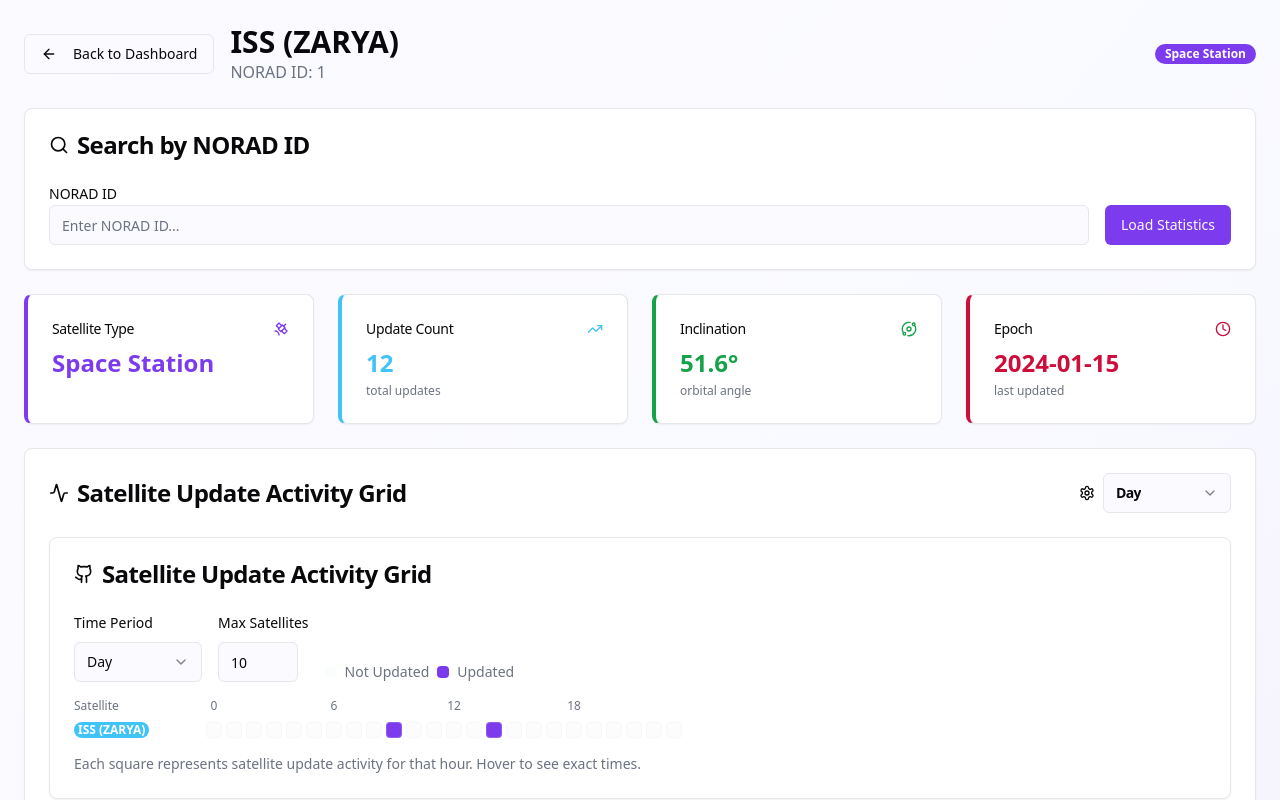
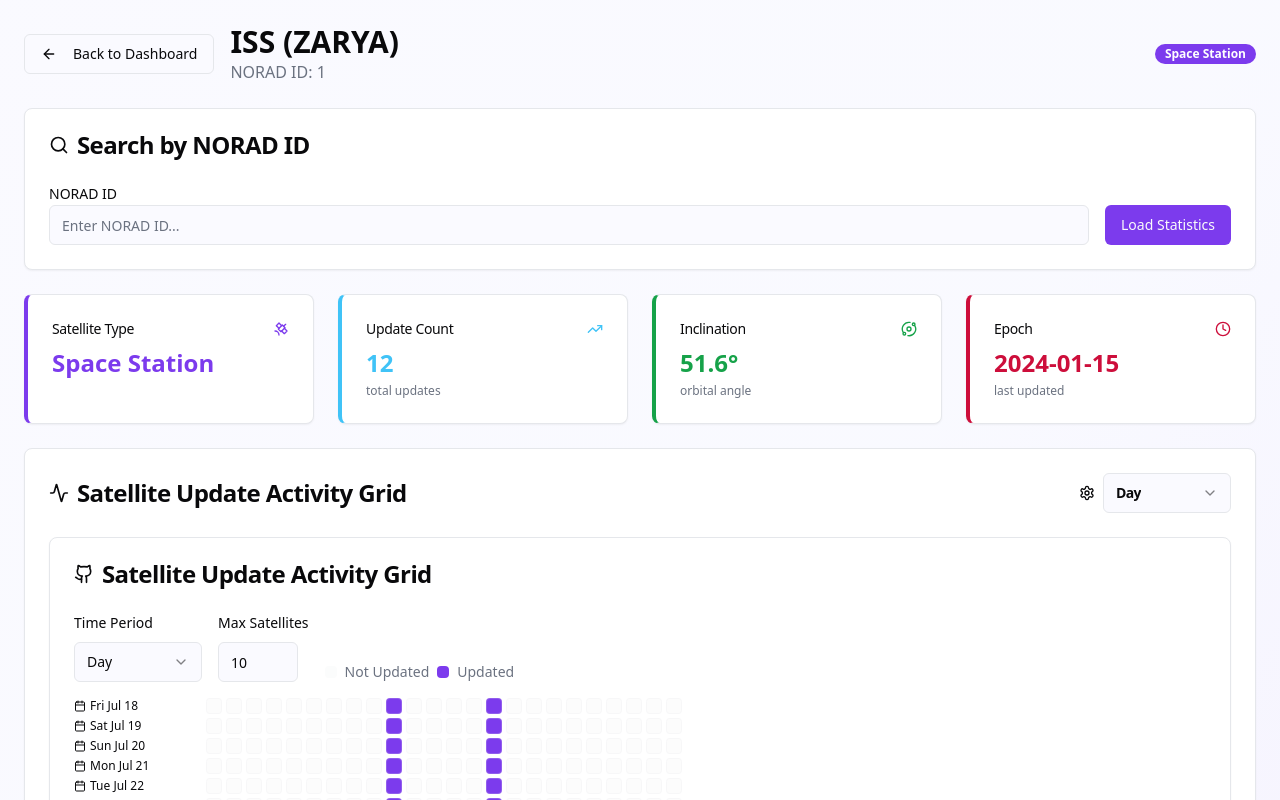
Before and after one commit to SravanKumarPotharaju/TLE_COMP_DASHBOARD, a React (Vite) app: page /satellite/1 in a window 1280 px wide. Shown: the top 800 px of the page. Built offline with nearby package versions, Linux system fonts and the light colour scheme.

Commit message:
Update activity grid layout
Update satellite activity grid to display each day as a row with 24 hourly grids, including date and day information.

```diff
--- a/src/components/dashboard/ContributionGrid.tsx
+++ b/src/components/dashboard/ContributionGrid.tsx
@@ -4,11 +4,18 @@ import { Badge } from '@/components/ui/badge';
 import { Select, SelectContent, SelectItem, SelectTrigger, SelectValue } from '@/components/ui/select';
 import { Input } from '@/components/ui/input';
 import { Label } from '@/components/ui/label';
-import { Github, Activity } from 'lucide-react';
+import { Github, Activity, Calendar } from 'lucide-react';
 import { TLEData } from '@/pages/Dashboard';
 
 interface ContributionGridProps {
   data: TLEData[];
+}
+
+interface DayData {
+  index: number;
+  date: string;
+  dayName: string;
+  fullDate: string;
 }
 
 export const ContributionGrid: React.FC<ContributionGridProps> = ({ data }) => {
@@ -16,7 +23,7 @@ export const ContributionGrid: React.FC<ContributionGridProps> = ({ data }) => {
   const [maxSatellites, setMaxSatellites] = useState<number>(10);
   const [hoveredCell, setHoveredCell] = useState<{
     satellite: string;
-    day?: number;
+    dayData?: DayData;
     hour: number;
     isUpdated: boolean;
     updateTimes: string[];
@@ -26,10 +33,34 @@ export const ContributionGrid: React.FC<ContributionGridProps> = ({ data }) => {
   const hours = Array.from({ length: 24 }, (_, i) => i);
 
   // Generate days based on time period
-  const getDays = () => {
-    if (timePeriod === 'day') return [0];
-    if (timePeriod === 'week') return Array.from({ length: 7 }, (_, i) => i);
-    return Array.from({ length: 30 }, (_, i) => i);
+  const getDays = (): DayData[] => {
+    if (timePeriod === 'day') {
+      // Show last 7 days for day view
+      return Array.from({ length: 7 }, (_, i) => {
+        const date = new Date();
+        date.setDate(date.getDate() - (6 - i));
+        return {
+          index: i,
+          date: date.toISOString().split('T')[0],
+          dayName: date.toLocaleDateString('en-US', { weekday: 'short' }),
+          fullDate: date.toLocaleDateString('en-US', { month: 'short', day: 'numeric' })
+        };
+      });
+    }
+    if (timePeriod === 'week') {
+      return Array.from({ length: 7 }, (_, i) => ({
+        index: i,
+        date: `Week Day ${i + 1}`,
+        dayName: ['Sun', 'Mon', 'Tue', 'Wed', 'Thu', 'Fri', 'Sat'][i],
+        fullDate: `Day ${i + 1}`
+      }));
+    }
+    return Array.from({ length: 30 }, (_, i) => ({
+      index: i,
+      date: `Day ${i + 1}`,
+      dayName: `D${i + 1}`,
+      fullDate: `Day ${i + 1}`
+    }));
   };
 
   // Binary color for updated/not updated
@@ -51,29 +82,12 @@ export const ContributionGrid: React.FC<ContributionGridProps> = ({ data }) => {
   };
 
   // Calculate updates per satellite per hour/day with exact times
-  const getUpdatesForCell = (satellite: TLEData, day: number, hour: number) => {
-    // Filter updates for specific day and hour based on time period
-    let relevantUpdates = satellite.updates;
-
-    if (timePeriod === 'week' || timePeriod === 'month') {
-      // For week/month view, filter by day first
-      relevantUpdates = satellite.updates.filter(update => {
-        // Simulate day-based filtering (in real app, parse update.date)
-        return Math.floor(Math.random() * getDays().length) === day;
-      });
-    }
-
-    const hourUpdates = relevantUpdates.filter(update => update.hour === hour);
+  const getUpdatesForCell = (satellite: TLEData, dayIndex: number, hour: number) => {
+    const hourUpdates = satellite.updates.filter(update => update.hour === hour);
     return {
       isUpdated: hourUpdates.length > 0,
       times: hourUpdates.map(update => `${update.time}:${Math.floor(Math.random() * 60).toString().padStart(2, '0')}:${Math.floor(Math.random() * 60).toString().padStart(2, '0')}`)
     };
-  };
-
-  const getDayLabel = (day: number) => {
-    if (timePeriod === 'day') return 'Today';
-    if (timePeriod === 'week') return ['Sun', 'Mon', 'Tue', 'Wed', 'Thu', 'Fri', 'Sat'][day];
-    return `Day ${day + 1}`;
   };
 
   const filteredData = data.slice(0, maxSatellites);
@@ -127,56 +141,29 @@ export const ContributionGrid: React.FC<ContributionGridProps> = ({ data }) => {
 
         {/* Grid */}
         <div className="overflow-x-auto">
-          <div className="min-w-max space-y-1">
-            {timePeriod !== 'day' && (
-              <>
-                {/* Day labels for week/month */}
-                <div className="flex gap-1 mb-2">
-                  <div className="w-32"></div>
-                  {days.map(day => (
-                    <div key={day} className="text-xs text-center text-muted-foreground font-medium" style={{ width: `${24 * 16 + 23 * 4}px` }}>
-                      {getDayLabel(day)}
+          <div className="min-w-max space-y-2">
+            {/* Days header with dates */}
+            {timePeriod === 'day' && (
+              <div className="space-y-1">
+                {days.map(dayData => (
+                  <div key={dayData.index} className="flex gap-1 items-center">
+                    <div className="w-32 text-xs font-medium pr-2 flex items-center gap-1">
+                      <Calendar className="h-3 w-3" />
+                      <span>{dayData.dayName} {dayData.fullDate}</span>
                     </div>
-                  ))}
-                </div>
-              </>
-            )}
+                    {hours.map(hour => {
+                      // Show data for first satellite as example
+                      const satellite = filteredData[0];
+                      if (!satellite) return <div key={hour} className="w-4 h-4" />;
 
-            {/* Hour labels */}
-            <div className="flex gap-1 mb-2">
-              <div className="w-32 text-xs text-muted-foreground font-medium">Satellite</div>
-              {days.map(day => (
-                <div key={day} className="flex gap-1">
-                  {hours.map(hour => (
-                    <div key={hour} className="w-4 text-xs text-center text-muted-foreground">
-                      {hour % 6 === 0 ? hour : ''}
-                    </div>
-                  ))}
-                </div>
-              ))}
-            </div>
-
-            {/* Satellite rows */}
-            {filteredData.map(satellite => (
-              <div key={satellite.noradId} className="flex gap-1 items-center">
-                <div className="w-32 text-xs font-medium truncate pr-2">
-                  <Badge
-                    className={`${getTypeColor(satellite.type)} text-white border-0 text-xs px-1 py-0`}
-                  >
-                    {satellite.name}
-                  </Badge>
-                </div>
-                {days.map(day => (
-                  <div key={day} className="flex gap-1">
-                    {hours.map(hour => {
-                      const updateData = getUpdatesForCell(satellite, day, hour);
+                      const updateData = getUpdatesForCell(satellite, dayData.index, hour);
                       return (
                         <div
                           key={hour}
                           className={`w-4 h-4 rounded-sm ${getUpdateColor(updateData.isUpdated)} border border-border/20 cursor-pointer hover:ring-2 hover:ring-chart-1/50 transition-all`}
                           onMouseEnter={() => setHoveredCell({
                             satellite: satellite.name,
-                            day: timePeriod !== 'day' ? day : undefined,
+                            dayData,
                             hour,
                             isUpdated: updateData.isUpdated,
                             updateTimes: updateData.times
@@ -188,7 +175,47 @@ export const ContributionGrid: React.FC<ContributionGridProps> = ({ data }) => {
                   </div>
                 ))}
               </div>
-            ))}
+            )}
+
+            {/* Traditional grid for week/month */}
+            {timePeriod !== 'day' && (
+              <>
+                <div className="flex gap-1 mb-2">
+                  <div className="w-32 text-xs text-muted-foreground font-medium">Satellite</div>
+                  {hours.map(hour => (
+                    <div key={hour} className="w-4 text-xs text-center text-muted-foreground">
+                      {hour % 6 === 0 ? hour : ''}
+                    </div>
+                  ))}
+                </div>
+
+                {filteredData.map(satellite => (
+                  <div key={satellite.noradId} className="flex gap-1 items-center">
+                    <div className="w-32 text-xs font-medium truncate pr-2">
+                      <Badge className={`${getTypeColor(satellite.type)} text-white border-0 text-xs px-1 py-0`}>
+                        {satellite.name}
+                      </Badge>
+                    </div>
+                    {hours.map(hour => {
+                      const updateData = getUpdatesForCell(satellite, 0, hour);
+                      return (
+                        <div
+                          key={hour}
+                          className={`w-4 h-4 rounded-sm ${getUpdateColor(updateData.isUpdated)} border border-border/20 cursor-pointer hover:ring-2 hover:ring-chart-1/50 transition-all`}
+                          onMouseEnter={() => setHoveredCell({
+                            satellite: satellite.name,
+                            hour,
+                            isUpdated: updateData.isUpdated,
+                            updateTimes: updateData.times
+                          })}
+                          onMouseLeave={() => setHoveredCell(null)}
+                        />
+                      );
+                    })}
+                  </div>
+                ))}
+              </>
+            )}
           </div>
         </div>
 
@@ -196,8 +223,8 @@ export const ContributionGrid: React.FC<ContributionGridProps> = ({ data }) => {
         {hoveredCell && (
           <div className="absolute z-10 bg-card border border-border rounded-lg p-3 shadow-lg pointer-events-none max-w-xs">
             <p className="font-semibold text-card-foreground">{hoveredCell.satellite}</p>
-            {hoveredCell.day !== undefined && (
-              <p className="text-sm text-muted-foreground">{getDayLabel(hoveredCell.day)}</p>
+            {hoveredCell.dayData && (
+              <p className="text-sm text-muted-foreground">{hoveredCell.dayData.dayName} {hoveredCell.dayData.fullDate}</p>
             )}
             <p className="text-sm text-muted-foreground">Hour: {hoveredCell.hour}:00 - {(hoveredCell.hour + 1) % 24}:00</p>
             <p className="text-sm">Status: {hoveredCell.isUpdated ? 'Updated' : 'Not Updated'}</p>
@@ -221,10 +248,6 @@ export const ContributionGrid: React.FC<ContributionGridProps> = ({ data }) => {
             </div>
           </div>
         )}
-
-        <div className="text-sm text-muted-foreground">
-          Each square represents satellite update activity for that hour. Hover to see exact times.
-        </div>
       </CardContent>
     </Card>
   );
```
